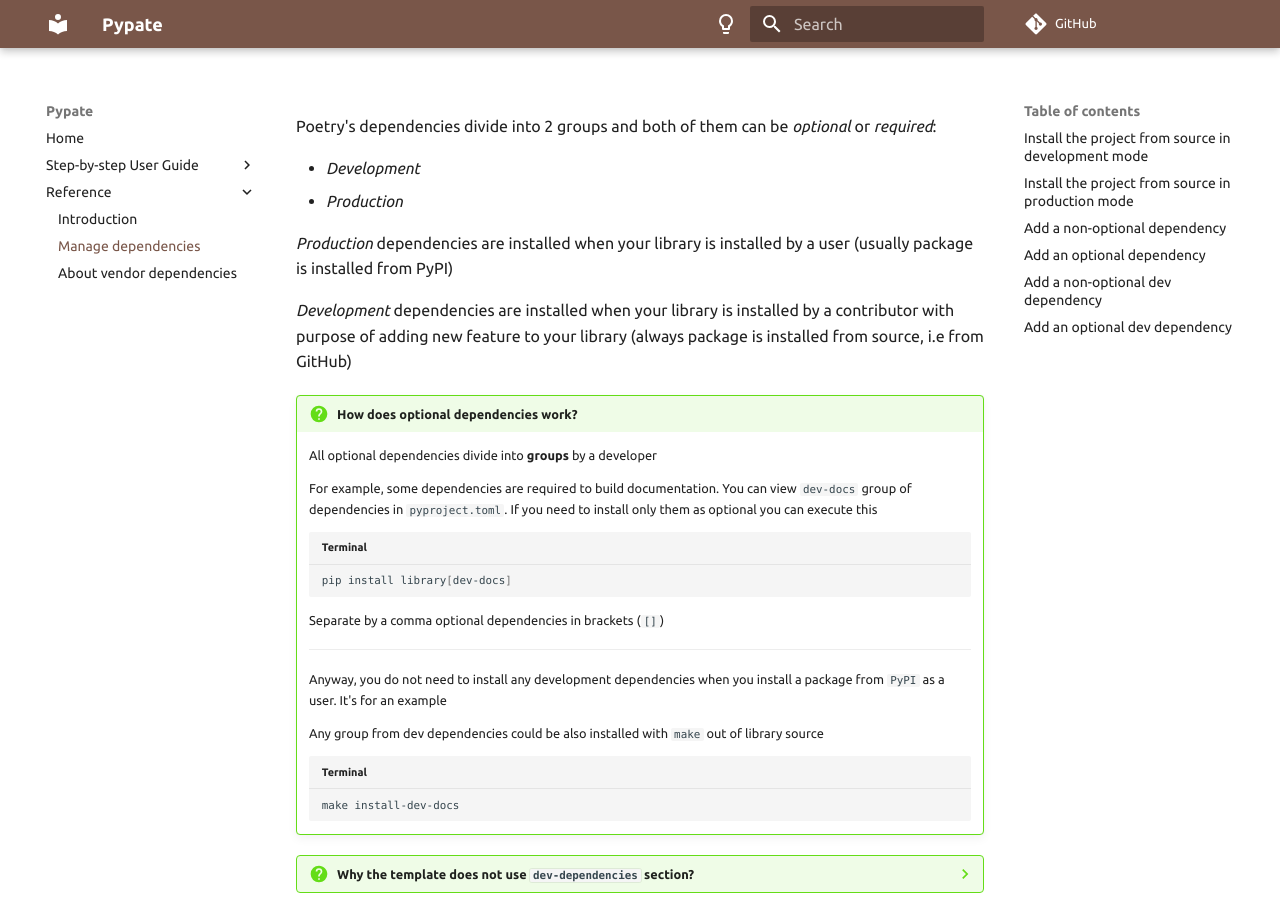
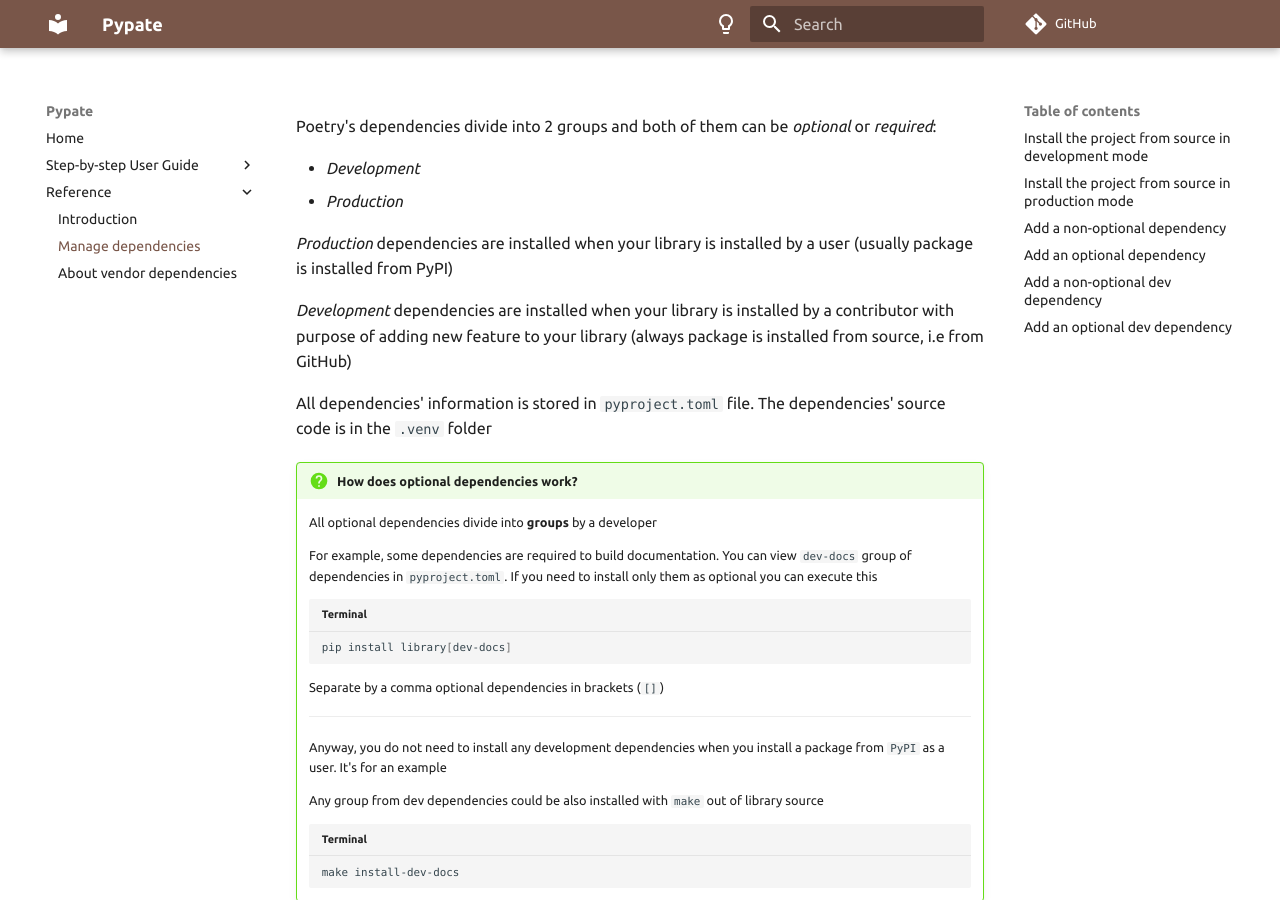
Before and after one commit to deknowny/python-package-template, an MkDocs documentation site: the page built from docs/reference/manage-dependencies.md, in a window 1280 px wide and 900 px high. Built offline with MkDocs 1.6.1 and Material for MkDocs 9.7.7, drawn with Linux system fonts in a browser that asks for light colours; some web fonts are replaced; comment, search, counter and statistics services are not loaded; the version menu is left out.

Commit message:
Add info about dependencies location

```diff
--- a/docs/reference/manage-dependencies.md
+++ b/docs/reference/manage-dependencies.md
@@ -7,6 +7,7 @@ _Production_ dependencies are installed when your library is installed by a user
 
 _Development_ dependencies are installed when your library is installed by a contributor with purpose of adding new feature to your library (always package is installed from source, i.e from GitHub)
 
+All dependencies' information is stored in `pyproject.toml` file. The dependencies' source code is in the `.venv` folder
 
 !!! Question "How does optional dependencies work?"
     All optional dependencies divide into __groups__ by a developer
```
